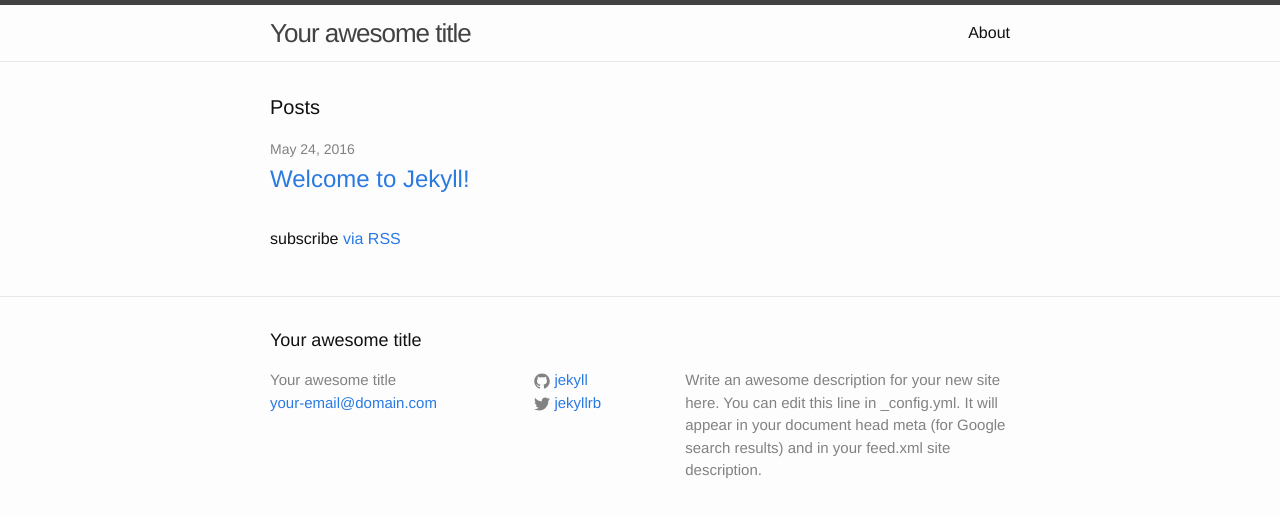
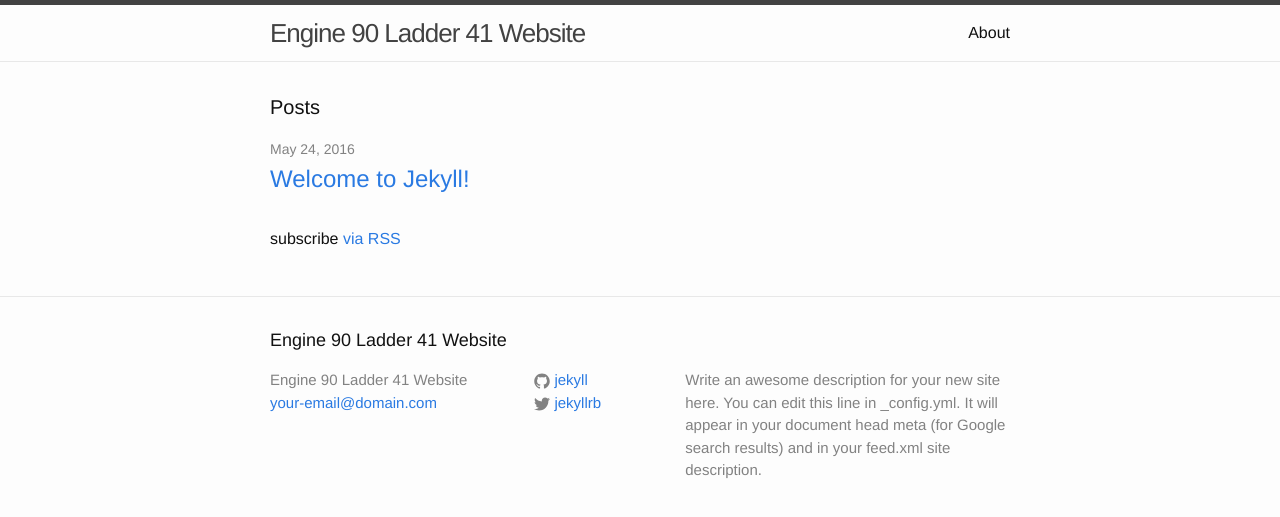
Before and after one commit to mcook171/mcook171.github.io, a Jekyll site: the page built from index.html, in a window 1280 px wide. Shown: the top 517 px of the page. Built offline with Jekyll 4.4.1, drawn with Linux system fonts in a browser that asks for light colours.

Commit message:
Update _config.yml

```diff
--- a/_config.yml
+++ b/_config.yml
@@ -6,7 +6,7 @@
 # 'jekyll serve'. If you change this file, please restart the server process.
 
 # Site settings
-title: Your awesome title
+title: Engine 90 Ladder 41 Website
 email: your-email@domain.com
 description: > # this means to ignore newlines until "baseurl:"
   Write an awesome description for your new site here. You can edit this
```
